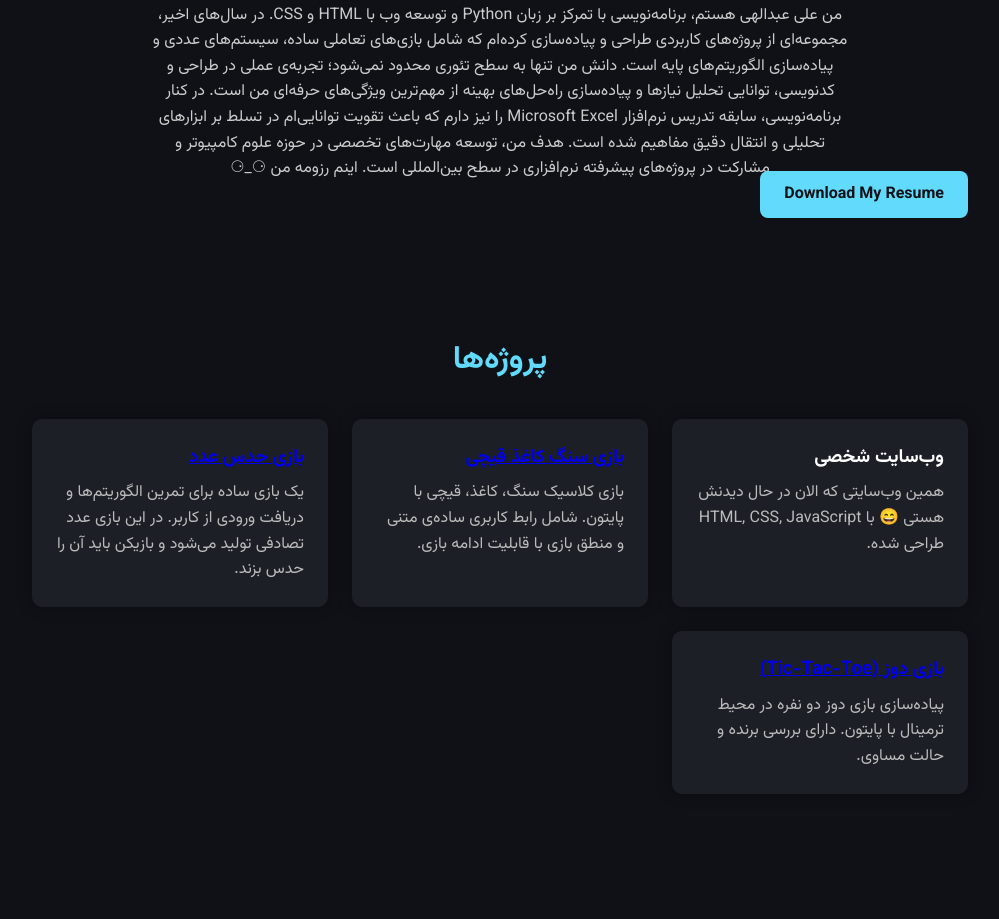
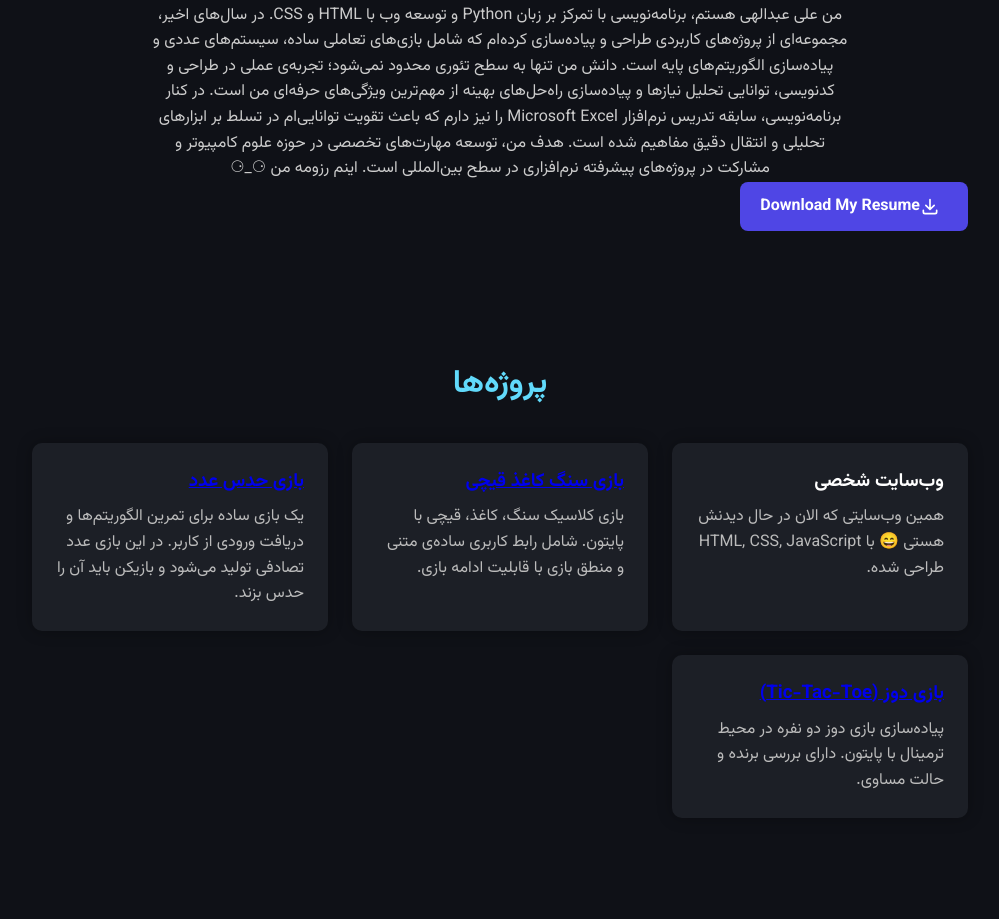
Before and after one commit to AliAbdolahi05/Primeum-website-new, a plain HTML site: page index.html in a window 1280 px wide. Shown: the part 919-1838 px from the top of the page, without its empty margins (140-1139 px from the left). Drawn offline with Linux system fonts and the light colour scheme.

Commit message:
Update index.html

```diff
--- a/index.html
+++ b/index.html
@@ -40,7 +40,19 @@
 هدف من، توسعه مهارت‌های تخصصی در حوزه علوم کامپیوتر و مشارکت در پروژه‌های پیشرفته نرم‌افزاری در سطح بین‌المللی است.
 اینم رزومه من ⚆_⚆
     </p>
-    <a href="Ali_Abdolahi_CV.pdf" target="_blank" class="btn btn-primary">Download My Resume</a>
+<a href="Ali_Abdolahi_CV.pdf" target="_blank"
+   style="display: inline-flex; align-items: center; padding: 12px 20px;
+          background-color: #4f46e5; color: white; text-decoration: none;
+          border-radius: 8px; font-weight: bold; font-size: 16px;
+          transition: background-color 0.3s ease;">
+    <svg xmlns="http://www.w3.org/2000/svg" fill="none" viewBox="0 0 24 24"
+         stroke="currentColor" style="width: 20px; height: 20px; margin-right: 8px;">
+        <path stroke-linecap="round" stroke-linejoin="round" stroke-width="2"
+              d="M4 16v2a2 2 0 002 2h12a2 2 0 002-2v-2M7 10l5 5 5-5M12 15V3"/>
+    </svg>
+    Download My Resume
+</a>
+
   </section>
 
   <section id="projects" class="projects section">
```
